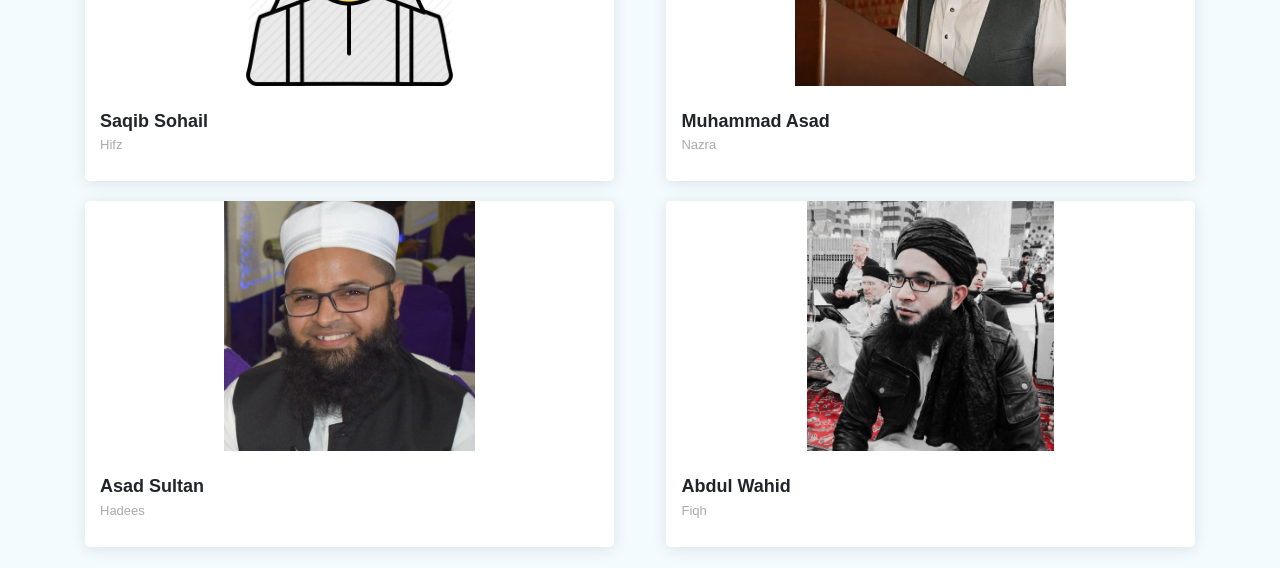
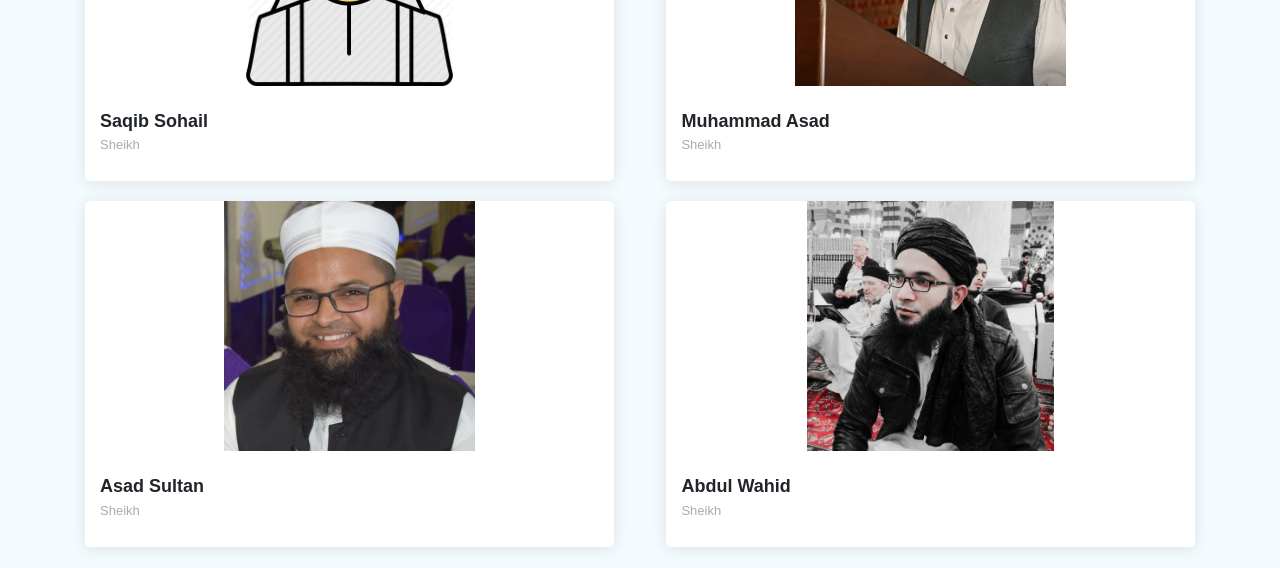
Before and after one commit to AbdulMunim343/qarijee, a React (Create React App) app: page / in a window 1280 px wide. Shown: the part 2480-3048 px from the top of the page. Built offline with nearby package versions, Linux system fonts and the light colour scheme.

Commit message:
Style & URLs: Updated map, teacher component sub-text and finally the social media urls in footer.

```diff
--- a/src/common/footer/Footer.jsx
+++ b/src/common/footer/Footer.jsx
@@ -79,10 +79,10 @@ class Footer extends Component {
                     <a className="icn">
                       <FaTwitter />
                     </a>
-                    <a className="icn">
+                    <a className="icn" target="_blank" href="https://www.facebook.com/QariJee.co/">
                       <FaFacebookF />
                     </a>
-                    <a className="icn">
+                    <a className="icn" target="_blank" href="https://join.skype.com/invite/iktGdMbAezzT">
                       <AiFillSkype />
                     </a>
                     <a className="icn">
--- a/src/components/contact/Contact.jsx
+++ b/src/components/contact/Contact.jsx
@@ -18,7 +18,7 @@ class Contact extends Component{
       <h1>Conatact</h1>
    </div>
    <div className="map">
-      <iframe src="https://www.google.com/maps/embed?pb=!1m18!1m12!1m3!1d15282225.79979123!2d73.7250245393691!3d20.750301298393563!2m3!1f0!2f0!3f0!3m2!1i1024!2i768!4f13.1!3m3!1m2!1s0x30635ff06b92b791%3A0xd78c4fa1854213a6!2sIndia!5e0!3m2!1sen!2sin!4v1587818542745!5m2!1sen!2sin" width="100%" height="300" frameborder="0" style={{border:0}} allowfullscreen="" aria-hidden="false" tabindex="0"></iframe>
+      <iframe src="https://www.google.com/maps/embed?pb=!1m18!1m12!1m3!1d3366.7912730481207!2d67.12823944007704!3d24.935189193560962!2m3!1f0!2f0!3f0!3m2!1i1024!2i768!4f13.1!3m3!1m2!1s0x3eb3388d64ebadc1%3A0x9bbd734afebaebb0!2sSheikh%20Zayed%20Islamic%20Center!5e0!3m2!1sen!2s!4v1607771851551!5m2!1sen!2s" width="100%" height="300" frameborder="0" style={{border:0}} allowfullscreen="" aria-hidden="false" tabindex="0"></iframe>
    </div>
    {/* Contact us from  */}
    <div className="Flex_contact">
--- a/src/components/home/Qrijeebox.jsx
+++ b/src/components/home/Qrijeebox.jsx
@@ -9,7 +9,7 @@ const  Qarijee_data = [
     {
         data_img:Hifz,
         data_name:"Saqib Sohail",
-        data_tech:'Hifz',
+        data_tech:'Sheikh',
 
 
     },
@@ -17,7 +17,7 @@ const  Qarijee_data = [
     {
         data_img:Team2,
         data_name:"Muhammad Asad",
-        data_tech:'Nazra',
+        data_tech:'Sheikh',
 
 
     },
@@ -25,7 +25,7 @@ const  Qarijee_data = [
     {
         data_img:Team3,
         data_name:"Asad Sultan",
-        data_tech:'Hadees',
+        data_tech:'Sheikh',
 
 
 
@@ -34,7 +34,7 @@ const  Qarijee_data = [
     {
         data_img:Team4,
         data_name:"Abdul Wahid",
-        data_tech:'Fiqh',
+        data_tech:'Sheikh',
 
 
     },
```
